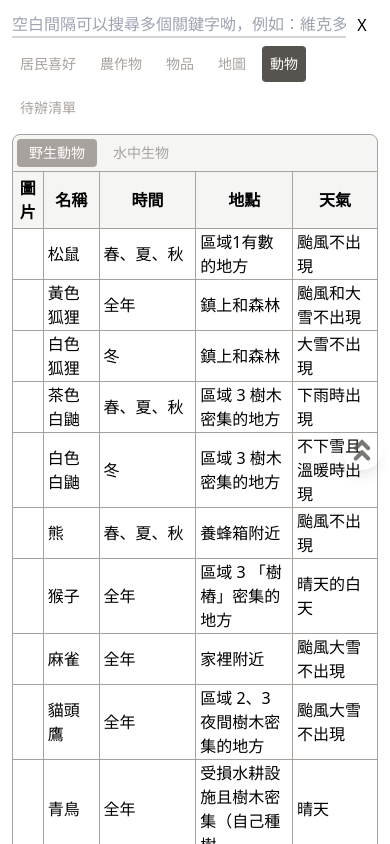
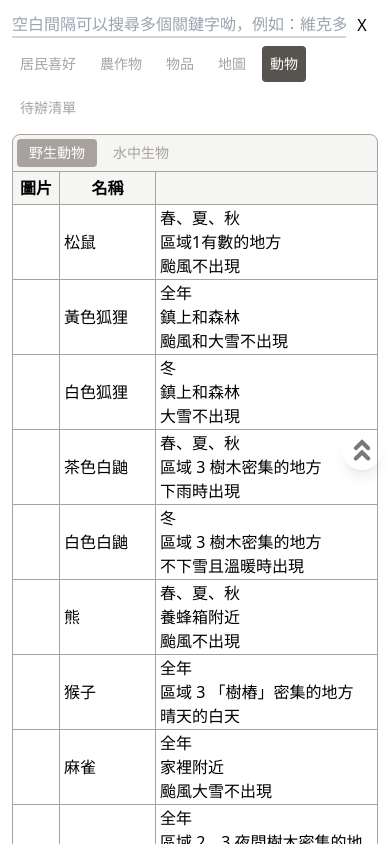
Before and after one commit to pig60214/harvest-moon, a React (Create React App) app: page /animals in a window 390 px wide. Shown: the top 844 px of the page. Built offline with nearby package versions, Linux system fonts and the light colour scheme.

Commit message:
Animal: Adjust Mobile Display

```diff
--- a/src/Animals.js
+++ b/src/Animals.js
@@ -48,9 +48,10 @@ export default function Animals() {
       <tr key={animal.name} onClick={() => dispatch(toggleToAnimal(animal))} className={isSelected ? 'bg-stone-300' : ''}>
         <td>{image}</td>
         <td>{animal.name}</td>
-        <td>{animal.time}</td>
-        <td>{animal.locations}</td>
-        <td>{animal.weather}</td>
+        <td className='md:hidden'>{animal.time}<br/>{animal.locations}<br/>{animal.weather}</td>
+        <td className='hidden md:table-cell'>{animal.time}</td>
+        <td className='hidden md:table-cell'>{animal.locations}</td>
+        <td className='hidden md:table-cell'>{animal.weather}</td>
       </tr>
     )
   });
@@ -65,10 +66,11 @@ export default function Animals() {
         <tr><th colSpan={5}>{panel}</th></tr>
         <tr className='h-8'>
           <th className="w-12 md:w-24">圖片</th>
-          <th className='w-36'>名稱</th>
-          <th className='w-64'>時間</th>
-          <th className='w-64'>地點</th>
-          <th className='w-64'>天氣</th>
+          <th className='w-24 md:w-36'>名稱</th>
+          <th className='md:hidden w-64' colSpan={3}></th>
+          <th className='hidden md:table-cell md:w-64'>時間</th>
+          <th className='hidden md:table-cell md:w-64'>地點</th>
+          <th className='hidden md:table-cell md:w-64'>天氣</th>
         </tr>
       </thead>
       <tbody>
```
